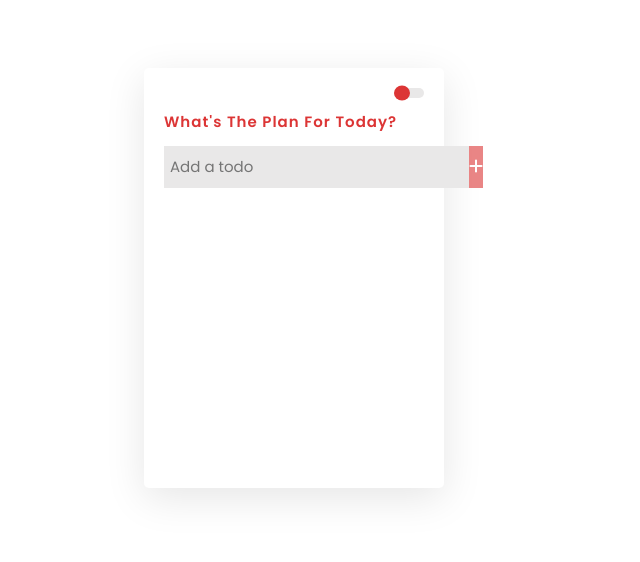
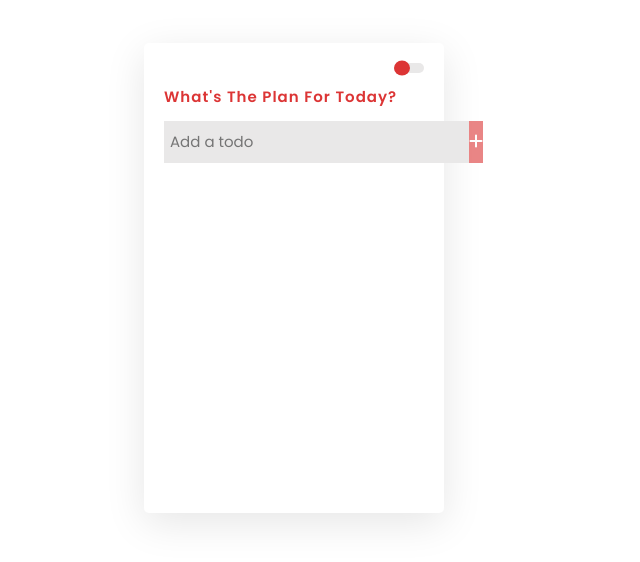
Before and after one commit to antorahad/To-do-list, a plain HTML site: page index.html in a window 1280 px wide. Shown: the part 122-684 px from the top of the page, without its empty margins (346-986 px from the left). Drawn offline with nearby package versions, Linux system fonts and the light colour scheme.

Commit message:
Update style.css

```diff
--- a/style.css
+++ b/style.css
@@ -92,9 +92,7 @@ body{
 .tasks{
     width: 100%;
     margin-top: 30px;
-    height: 250px;
-    min-height: 150px;
-    max-height: 400px;
+    height: 300px;
     overflow-y: scroll;
 }
 
```
